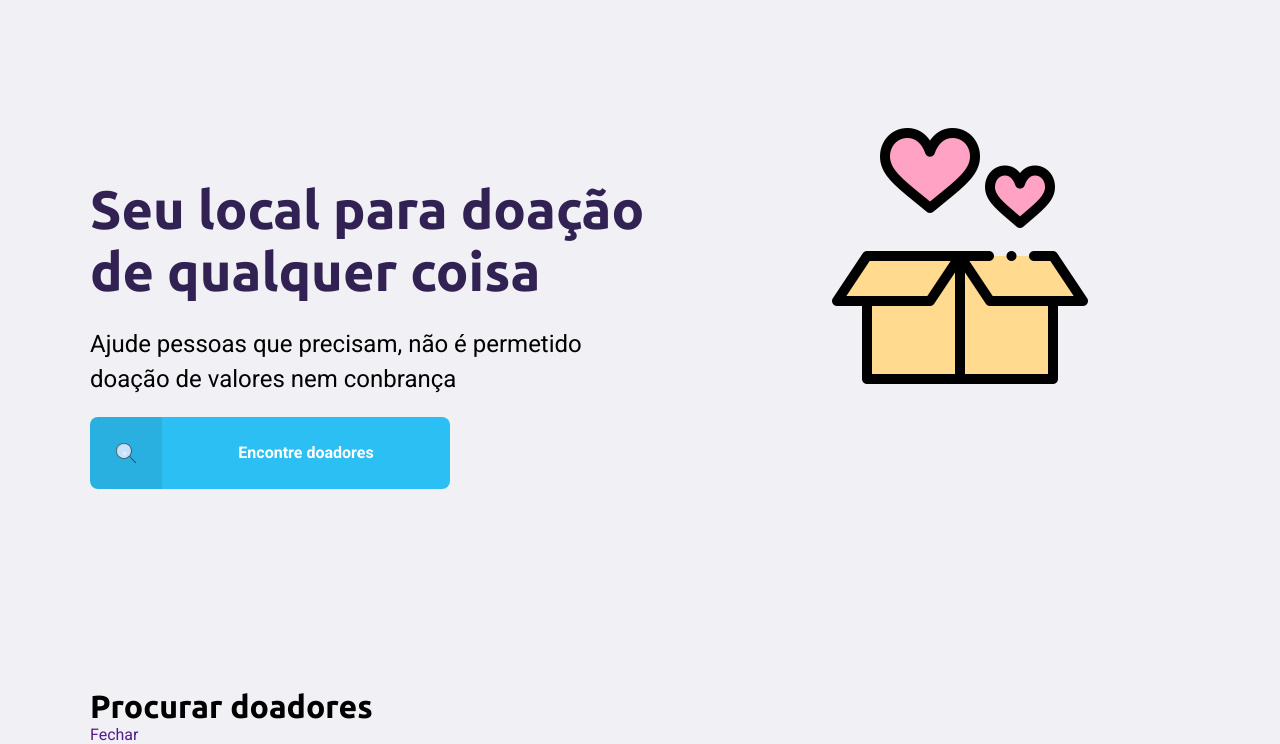
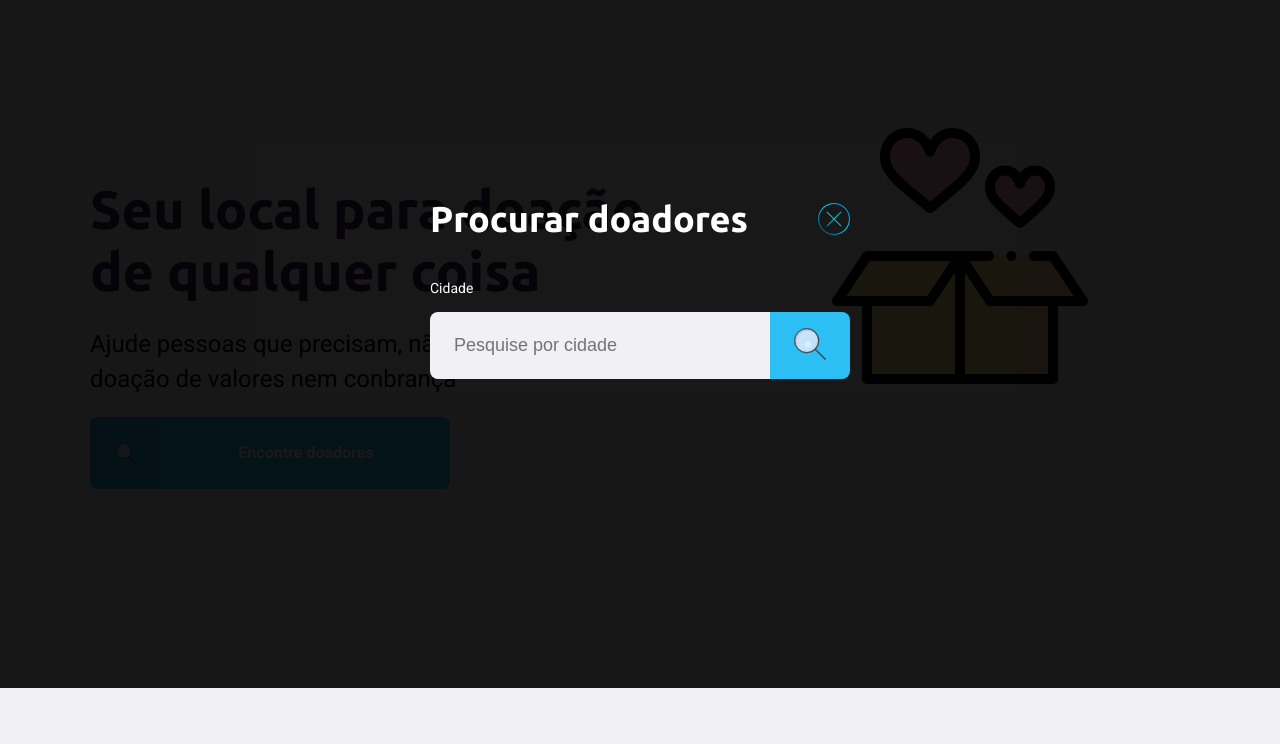
Before and after one commit to edsonbastos2/projetoDoacao, a plain HTML site: page index.html in a window 1280 px wide. Both pictures are taken after a click on the link "Encontre doadores". Shown: the part 112-856 px from the top of the page. After the commit the page ends 800 px from the top, so only its background shows below. Drawn offline with Linux system fonts and the light colour scheme.

Commit message:
Feito modal

```diff
--- /dev/null
+++ b/css/modal.css
@@ -0,0 +1,79 @@
+#modal{
+  height: 100vh;
+  width: 100vw;
+  background-color: rgba(0,0,0, 0.9);
+  position: fixed;
+  top: 0;
+
+  display: flex;
+  justify-content: center;
+  align-items: center;
+  transition: 400ms;
+}
+#modal .content{
+  color: #fff;
+  width: 420px;
+  justify-content: center;
+}
+
+#modal .header{
+  display: flex;
+  align-items: center;
+  justify-content: space-between;
+  margin-bottom: 40px;
+}
+
+#modal .header h1{
+  font-size: 36px;
+  line-height: 42px;
+}
+
+#modal .header a{
+  font-size: 0.01px;
+}
+
+#modal .header a::before{
+  content: '';
+  display: block;
+  background-image: url('../assets/fechar.png');
+  width: 32px;
+  height: 32px;
+}
+
+#modal form label{
+  font-size: 14px;
+  line-height: 16px;
+  display: block;
+  margin-bottom: 16px;
+}
+
+#modal form .field{
+  display: flex;
+}
+
+#modal form input{
+  flex: 1;
+  background-color: var(--font-background);
+  border-radius: 8px 0 0 8px;
+  border: none;
+  font-size: 18px;
+  color: #6c6c80;
+  outline: none;
+  padding: 16px 24px;
+}
+
+#modal form button{
+  padding: 16px 24px;
+  background-color: var(--primary-color);
+  border: none;
+  border-radius: 0 8px 8px 0;
+}
+
+#modal form button:hover{
+  background-color: var(--hover-color);
+  cursor: pointer;
+}
+
+#modal.hide{
+  display: none;
+}
--- a/index.html
+++ b/index.html
@@ -6,6 +6,7 @@
   <link href="https://fonts.googleapis.com/css2?family=Roboto:wght@400;500;700&family=Ubuntu:wght@400;500;700&display=swap" rel="stylesheet">
   <link rel="stylesheet" href="css/main.css">
   <link rel="stylesheet" href="css/home.css">
+  <link rel="stylesheet" href="css/modal.css">
   <link rel="stylesheet" href="css/responsivo.css">
   <title>Doação de coisas</title>
 </head>
@@ -21,22 +22,32 @@
       <main>
         <h1>Seu local para doação de qualquer coisa</h1>
         <p>Ajude pessoas que precisam, não é permetido doação de valores nem conbrança</p>
-        <a href="#"><span></span><strong>Encontre doadores</strong></a>
+        <a href="#" data-modal="click"><span></span><strong>Encontre doadores</strong></a>
       </main>
     </div>
   </div>
 
-  <div id="modal">
+  <div id="modal" class="hide">
+
     <div class="content">
       <div class="header">
         <h1>Procurar doadores</h1>
         <a href="">Fechar</a>
       </div>
       <form action="">
-        <label for="search"></label>
-        <!-- Parei em 01:00:08 -->
+        <label for="search">Cidade</label>
+        <div class="search field">
+          <input type="text" name="search" placeholder="Pesquise por cidade">
+          <button>
+            <img src="assets/procurar.png" alt="procurar">
+          </button>
+        </div>
       </form>
     </div>
   </div>
+
+  <script src="js/modal.js"></script>
 </body>
 </html>
+
+<!-- Parei em 01:25:30 -->
--- a/js/create-donate.js
+++ b/js/create-donate.js
@@ -45,7 +45,7 @@ const itemsToCollect = document.querySelectorAll('.item-grid li')
 const collectedItem = document.querySelector('input[name=items]')
 
 // Função para adicionar e remover items
-let selectedItem = [];
+let selectedItem = [1, 2, 3];
 function handleSelectedItem(event) {
   const itemLi = event.target;
   itemLi.classList.toggle('selected')
@@ -56,7 +56,7 @@ function handleSelectedItem(event) {
   // Pega os itens selecionados
   const alreadySelected = selectedItem.findIndex(item => item == itemId);
 
-
+  console.log(alreadySelected)
   // Se já estiver selecionado
   if (alreadySelected != -1) {
     // Tira da seleção
--- /dev/null
+++ b/js/modal.js
@@ -0,0 +1,19 @@
+const btn = document.querySelector('[data-modal="click"]');
+const modal = document.querySelector('#modal');
+const close = document.querySelector('#modal .header a')
+console.log(btn)
+
+function handleClick(event) {
+  event.preventDefault()
+  modal.classList.toggle('hide')
+}
+
+function cliqueFora(event) {
+  if (event.target === this) {
+    handleClick(event)
+  }
+}
+
+btn.addEventListener('click', handleClick)
+close.addEventListener('click', handleClick)
+modal.addEventListener('click', cliqueFora)
```
Also changed, not shown: assets/fechar.png (added), assets/procurar.png (added).
